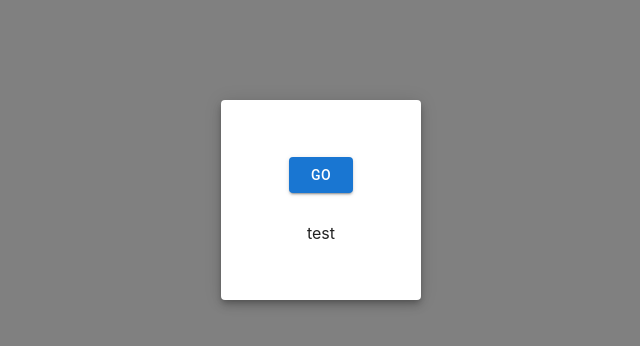
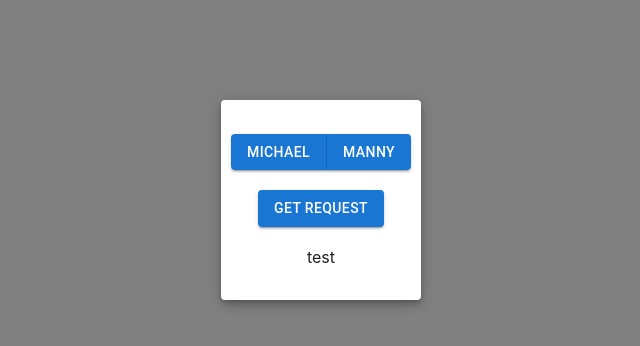
Before and after one commit to mrcruz117/reactJwtTest, a React (Create React App) app: page / in a window 1280 px wide. Shown: the top 346 px of the page, without its empty margins (319-959 px from the left). Built offline with nearby package versions, Linux system fonts and the light colour scheme.

Commit message:
acces token is working

```diff
--- a/src/components/RequestTester.js
+++ b/src/components/RequestTester.js
@@ -1,18 +1,37 @@
 import React, { useState } from "react";
-import { Button, Card } from "@mui/material";
+import { Button, Card, ButtonGroup } from "@mui/material";
 import axios from "axios";
 
 export default function RequestTester() {
   const [response, set_response] = useState([{ username: "test" }]);
+  const [jwt, set_jwt] = useState("");
 
   const makeRequest = () => {
     // add https request for JWT testing later
 
     axios
-      .get("http://localhost:3344/posts")
+      .get("http://localhost:3344/posts", {
+        headers: { authorization: `Bearer ${jwt}` },
+      })
       .then((res) => {
-        console.log(res.data);
+        console.log(res.data[0]);
         set_response(res.data);
+      })
+      .catch((err) => console.error(err));
+  };
+
+  const login = (name) => {
+    const body = {
+      username: name,
+    };
+
+    axios
+      .post("http://localhost:3344/login", body)
+      .then((res) => {
+        const token = res.data.accessToken;
+        console.log(res.data.accessToken);
+        console.log(`${name} logged in`);
+        set_jwt(token);
       })
       .catch((err) => console.error(err));
   };
@@ -36,11 +55,33 @@ export default function RequestTester() {
           flexDirection: "column",
         }}
       >
-        <Button onClick={makeRequest} variant="contained">
-          GO
+        <ButtonGroup variant="contained">
+          <Button
+            onClick={(e) => {
+              login(e.target.value);
+            }}
+            value={"Michael"}
+          >
+            Michael
+          </Button>
+          <Button
+            onClick={(e) => {
+              login(e.target.value);
+            }}
+            value={"Manny"}
+          >
+            Manny
+          </Button>
+        </ButtonGroup>
+        <Button
+          onClick={makeRequest}
+          variant="contained"
+          style={{ marginTop: "20px" }}
+        >
+          Get Request
         </Button>
         <br />
-        <div style={{ marginTop: "10px" }}>{response[0].username}</div>
+        <div>{response[0].username}</div>
       </Card>
     </div>
   );
```
Also changed, not shown: server.js (+8 -3 lines).
